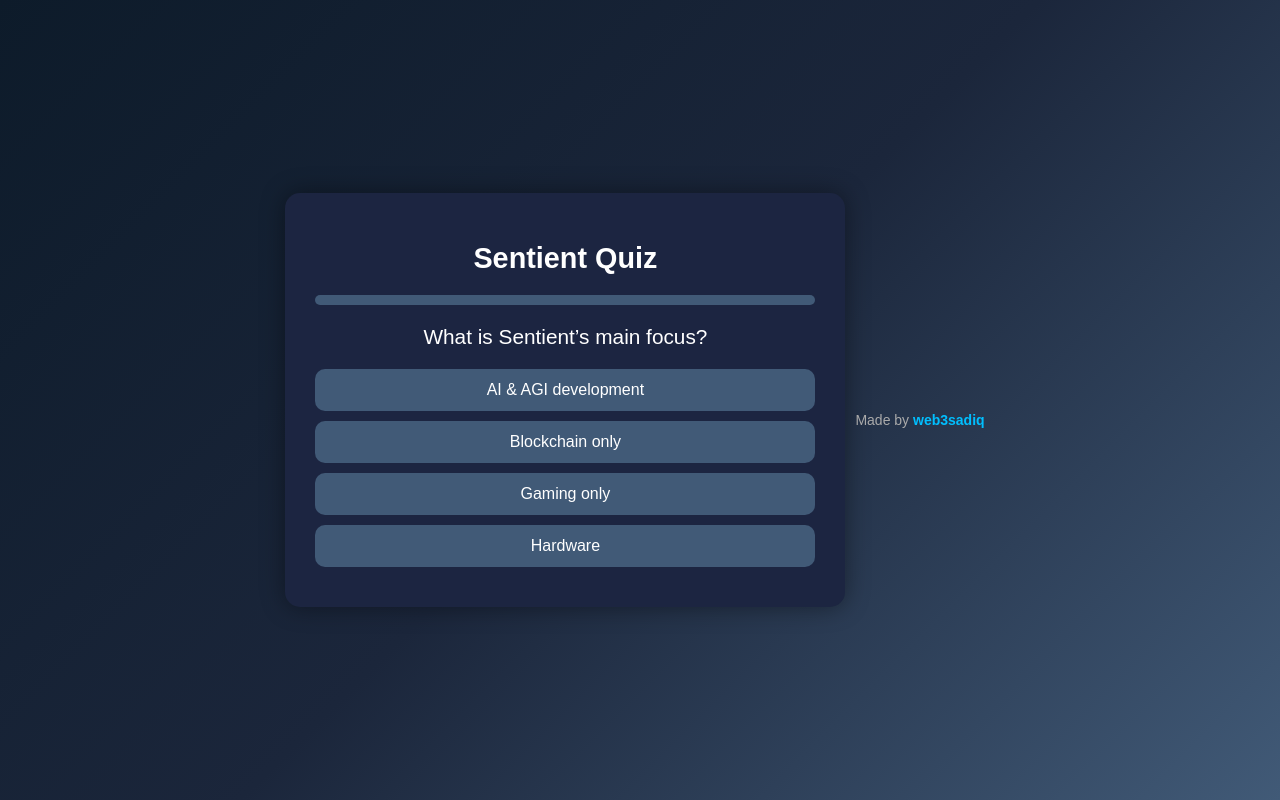
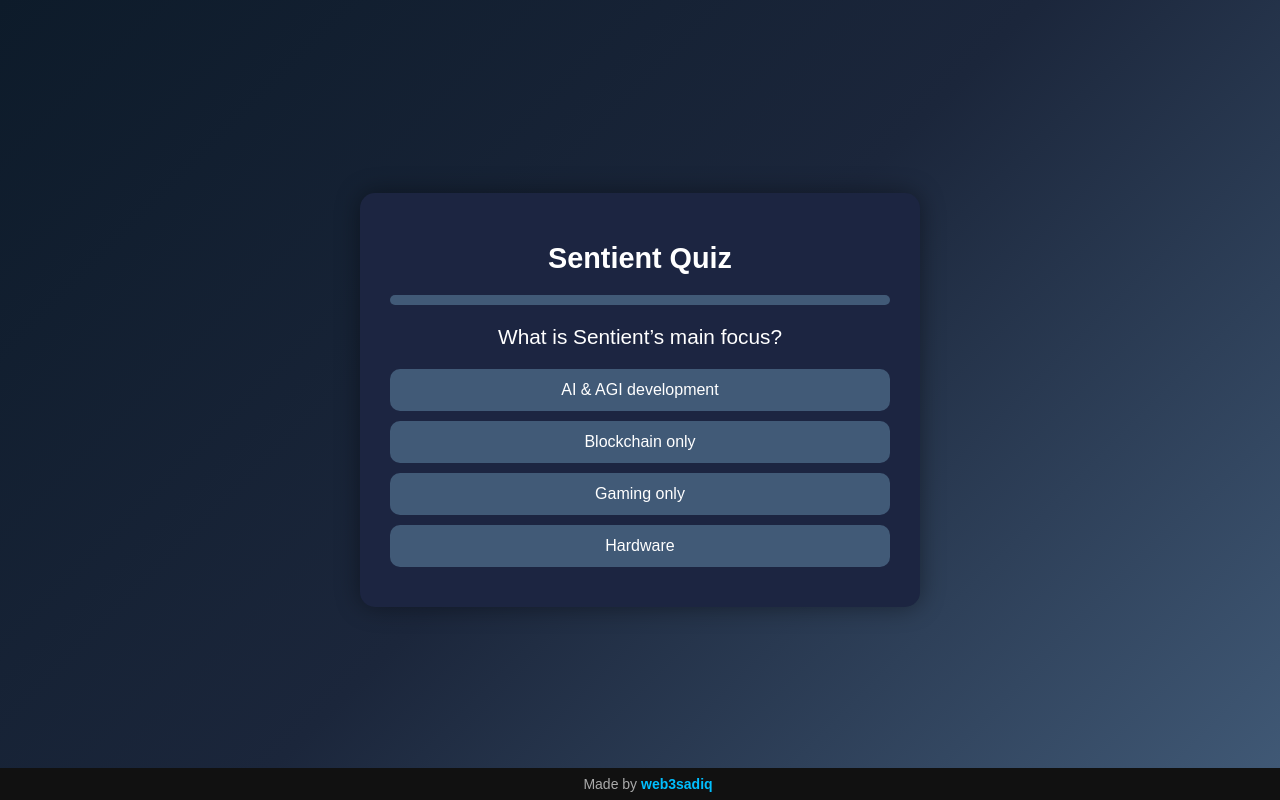
Before and after one commit to babasadiq1/sentient-builds, a plain HTML site: page index.html in a window 1280 px wide. Drawn offline with Linux system fonts and the light colour scheme.

Commit message:
Update index.html

```diff
--- a/index.html
+++ b/index.html
@@ -226,9 +226,14 @@
 
     startQuiz();
   </script>
-  <footer style="text-align: center; margin-top: 40px; padding: 10px; font-family: Arial, sans-serif; font-size: 14px; color: #aaa;">
-  Made by <span style="color: #00bfff; font-weight: bold;">web3sadiq</span>
+
+      <footer style="position: fixed; bottom: 0; left: 0; width: 100%; text-align: center; background: #111; color: #aaa; padding: 8px; font-size: 14px; font-family: Arial, sans-serif;">
+  Made by
+  <a href="https://x.com/web3sadiq" target="_blank" style="color: #00bfff; font-weight: bold; text-decoration: none;">
+    web3sadiq
+  </a>
 </footer>
+
 
 </body>
 </html>
```
